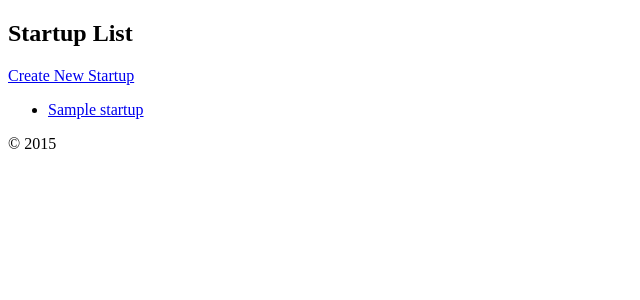
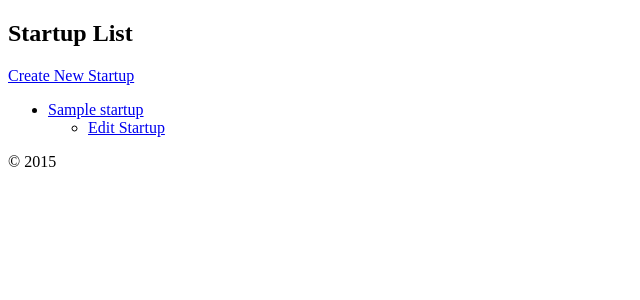
Before and after one commit to raq929/django-tutorial, a Django app: page /startup/ in a window 1280 px wide. Shown: the part 134-434 px from the top of the page, without its empty margins (0-640 px from the left). Run offline with Django 3.2, Linux system fonts and the light colour scheme; tables that the repository leaves empty hold one stand-in row (values such as "Sample post").

Commit message:
Implement update for startups.

```diff
--- a/organizer/models.py
+++ b/organizer/models.py
@@ -22,6 +22,7 @@ class Tag(models.Model):
     return reverse('organizer_tag_update',
                     kwargs={ 'slug': self.slug })
 
+
 class Startup(models.Model):
   name = models.CharField(max_length=31)
   slug = models.SlugField(max_length=31,
@@ -44,6 +45,11 @@ class Startup(models.Model):
     return reverse('organizer_startup_detail',
       kwargs={ 'slug': self.slug })
 
+  def get_update_url(self):
+    return reverse('organizer_startup_update',
+                    kwargs={ 'slug': self.slug })
+
+
 class NewsLink(models.Model):
   title = models.CharField(max_length=63)
   pub_date = models.DateField()
--- a/organizer/templates/organizer/startup_detail.html
+++ b/organizer/templates/organizer/startup_detail.html
@@ -7,6 +7,12 @@
 {% block content %}
   <article>
     <h2>{{ startup.name }}</h2>
+    <ul>
+      <li>
+        <a href="{{ startup.get_update_url }}">
+          Edit Startup</a>
+      </li>
+    </ul>
     <dl>
       <dt>Date Founded</dt>
         <dd>{{ startup.founded_date|date:"F, jS, Y" }}</dd>
--- a/organizer/templates/organizer/startup_list.html
+++ b/organizer/templates/organizer/startup_list.html
@@ -17,6 +17,13 @@
       <a href="{{ startup.get_absolute_url }}">
         {{ startup.name }}
       </a>
+      <ul>
+          <li>
+            <a href="{{ startup.get_update_url }}">
+              Edit Startup
+            </a>
+          </li>
+        </ul>
     </li>
     {% empty %}
       <li><em>No Startups Available.</em></li>
--- a/organizer/urls.py
+++ b/organizer/urls.py
@@ -1,7 +1,8 @@
 from django.conf.urls import url
 
 from .views import (
-  NewsLinkCreate, NewsLinkUpdate, StartupCreate, TagCreate, TagUpdate, startup_detail, startup_list,
+  NewsLinkCreate, NewsLinkUpdate, StartupCreate, StartupUpdate,
+  TagCreate, TagUpdate, startup_detail, startup_list,
   tag_detail, tag_list)
 
 urlpatterns = [
@@ -17,6 +18,9 @@ urlpatterns = [
   url(r'^startup/create/$',
     StartupCreate.as_view(),
     name='organizer_startup_create'),
+  url(r'^startup/update/(?P<slug>[\w\-]+)/$',
+    StartupUpdate.as_view(),
+    name='organizer_startup_update'),
   url(r'^startup/(?P<slug>[\w\-]+)/$',
     startup_detail,
     name='organizer_startup_detail'),
--- a/organizer/views.py
+++ b/organizer/views.py
@@ -69,6 +69,11 @@ class StartupCreate(ObjectCreateMixin, View):
   form_class = StartupForm
   template_name = 'organizer/startup_form.html'
 
+class StartupUpdate(ObjectUpdateMixin, View):
+  form_class = StartupForm
+  model = Startup
+  template_name = 'organizer/startup_form_update.html'
+
 def startup_list(request):
   return render(
     request,
```
Also changed, not shown: organizer/templates/organizer/startup_form_update.html (added, +21 -0 lines).
